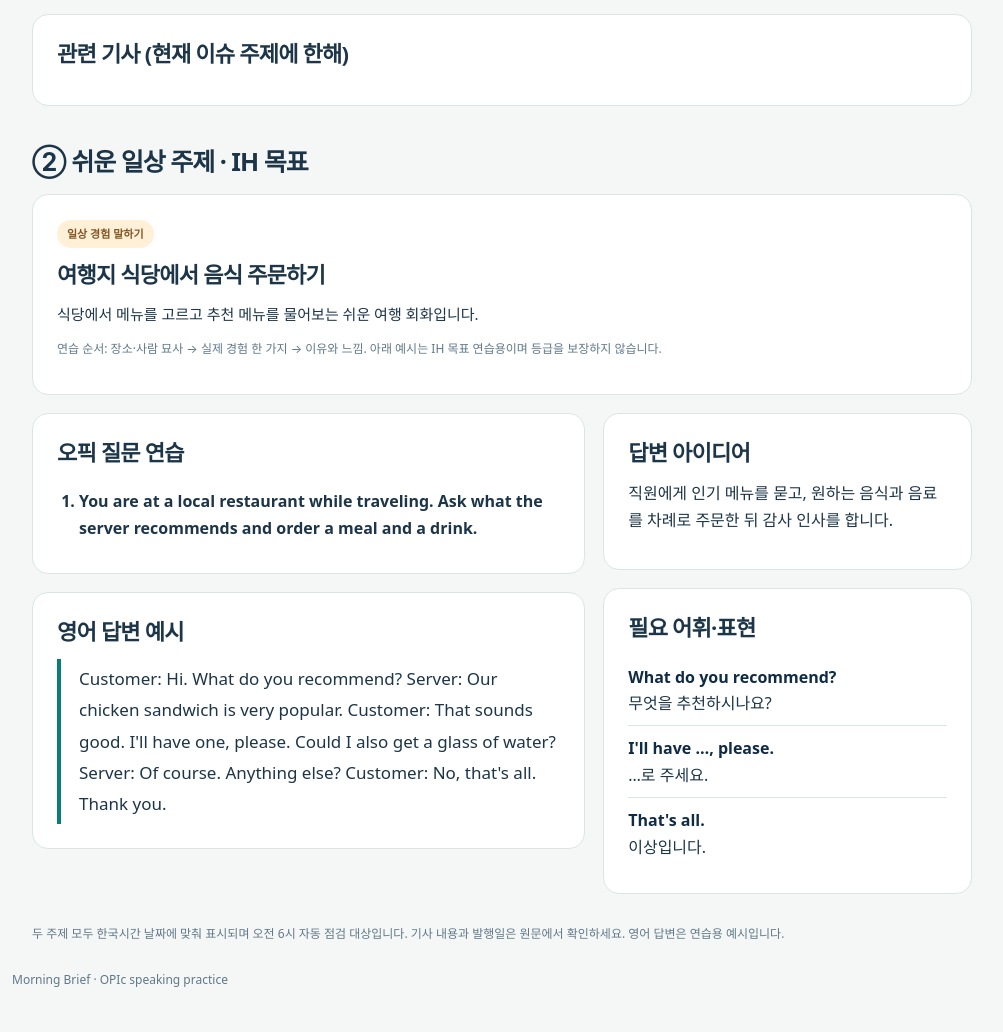
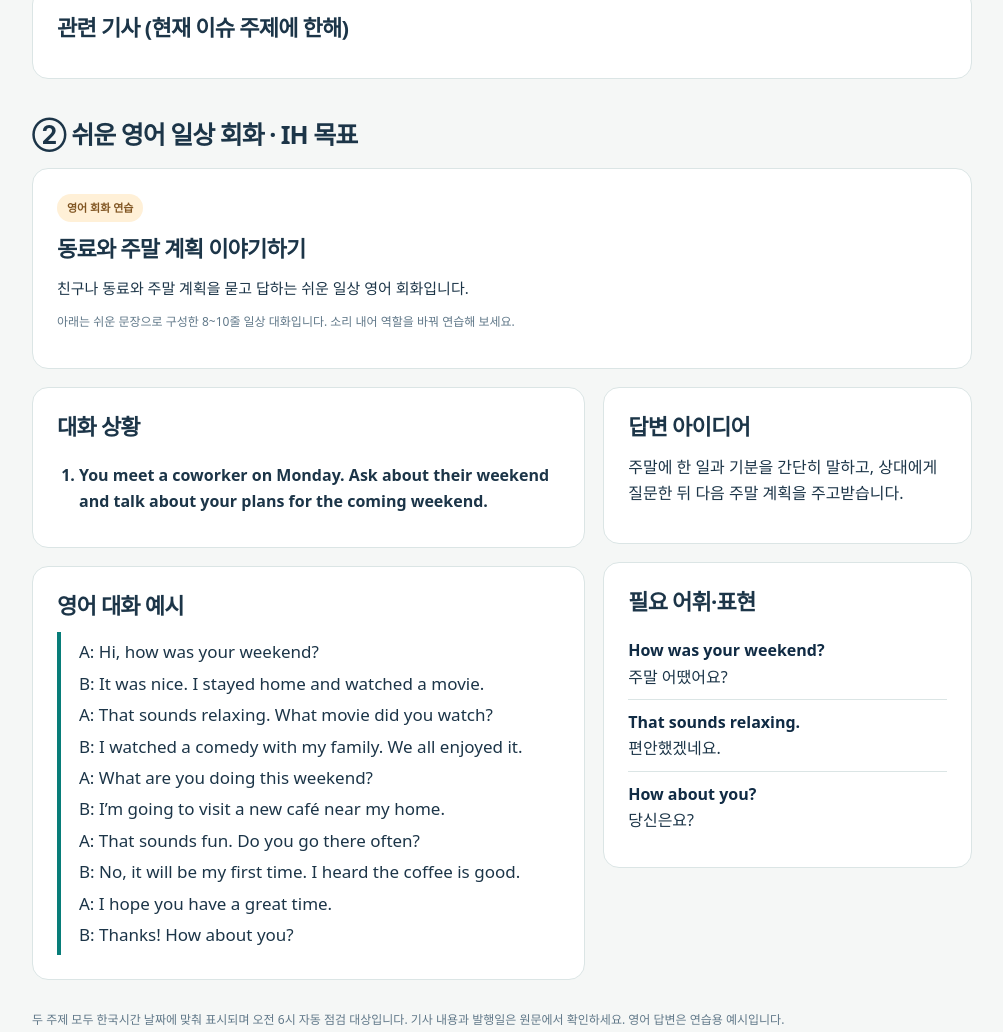
Before and after one commit to nick800920-ux/report, a plain HTML site: page opic.html in a window 1280 px wide. Shown: the part 1289-2321 px from the top of the page, without its empty margins (138-1141 px from the left). Drawn offline with Linux system fonts and the light colour scheme.

Commit message:
Update daily OPIc and IH conversation format

```diff
--- a/opic.html
+++ b/opic.html
@@ -13,10 +13,10 @@
 </head>
 <body>
   <div class="top"><div class="wrap"><a href="index.html">MORNING<span>.</span>BRIEF</a><a href="index.html">홈페이지로 ↗</a></div></div>
-  <header class="hero"><div class="wrap"><div class="eyebrow">DAILY SPEAKING PRACTICE</div><h1>오늘의 오픽 · 두 가지 주제</h1><p>AL 목표의 실전형 주제 하나와 IH 목표의 쉬운 일상 주제 하나를 매일 연습하세요. 예시 답변은 외우기보다 자신의 경험으로 바꿔 말하면 좋습니다.</p></div></header>
+  <header class="hero"><div class="wrap"><div class="eyebrow">DAILY SPEAKING PRACTICE</div><h1>오늘의 오픽 · 영어 회화</h1><p>① AL 목표의 오픽 실전 주제와 ② IH 목표의 쉬운 일상 영어 대화를 매일 연습하세요.</p></div></header>
   <main class="wrap">
     <div class="daybar"><strong id="opic-date">날짜 확인 중</strong><button id="opic-prev" type="button">← 어제</button><button id="opic-today" type="button">오늘</button><button id="opic-next" type="button">내일 →</button></div>
-    <div class="topic-head"><h2>① AL 실전형 주제</h2></div>
+    <div class="topic-head"><h2>① OPIc AL 실전 주제</h2></div>
     <section class="card"><span class="pill">오늘의 AL 연습 주제</span><h2 id="opic-title">불러오는 중…</h2><p class="intro" id="opic-intro"></p></section>
     <div class="grid"><div>
       <section class="card"><h2>오픽 질문 연습</h2><ol class="questions" id="opic-questions"></ol></section>
@@ -26,11 +26,11 @@
       <section class="card"><h2>필요 어휘·표현</h2><ul class="vocab" id="opic-vocab"></ul></section>
     </div></div>
     <section class="card"><h2>관련 기사 (현재 이슈 주제에 한해)</h2><ul class="links" id="opic-links"></ul><p class="note" id="opic-link-note"></p></section>
-    <div class="topic-head"><h2>② 쉬운 일상 주제 · IH 목표</h2></div>
-    <section class="card"><span class="pill easy">일상 경험 말하기</span><h2 id="opic-life-title">불러오는 중…</h2><p class="intro" id="opic-life-intro"></p><p class="note">연습 순서: 장소·사람 묘사 → 실제 경험 한 가지 → 이유와 느낌. 아래 예시는 IH 목표 연습용이며 등급을 보장하지 않습니다.</p></section>
+    <div class="topic-head"><h2>② 쉬운 영어 일상 회화 · IH 목표</h2></div>
+    <section class="card"><span class="pill easy">영어 회화 연습</span><h2 id="opic-life-title">불러오는 중…</h2><p class="intro" id="opic-life-intro"></p><p class="note">아래는 쉬운 문장으로 구성한 8~10줄 일상 대화입니다. 소리 내어 역할을 바꿔 연습해 보세요.</p></section>
     <div class="grid"><div>
-      <section class="card"><h2>오픽 질문 연습</h2><ol class="questions" id="opic-life-questions"></ol></section>
-      <section class="card"><h2>영어 답변 예시</h2><blockquote class="answer" id="opic-life-answer"></blockquote></section>
+      <section class="card"><h2>대화 상황</h2><ol class="questions" id="opic-life-questions"></ol></section>
+      <section class="card"><h2>영어 대화 예시</h2><blockquote class="answer" id="opic-life-answer" style="white-space:pre-line"></blockquote></section>
     </div><div>
       <section class="card"><h2>답변 아이디어</h2><p id="opic-life-idea"></p></section>
       <section class="card"><h2>필요 어휘·표현</h2><ul class="vocab" id="opic-life-vocab"></ul></section>
--- a/opic.js
+++ b/opic.js
@@ -189,12 +189,12 @@
       vocab: [["catch up", "그동안의 소식을 나누다"], ["share stories", "이야기를 나누다"], ["family traditions", "가족 전통"]]
     },
     life: {
-      title: "여행지 식당에서 음식 주문하기",
-      intro: "식당에서 메뉴를 고르고 추천 메뉴를 물어보는 쉬운 여행 회화입니다.",
-      questions: ["You are at a local restaurant while traveling. Ask what the server recommends and order a meal and a drink."],
-      idea: "직원에게 인기 메뉴를 묻고, 원하는 음식과 음료를 차례로 주문한 뒤 감사 인사를 합니다.",
-      answer: "Customer: Hi. What do you recommend?\nServer: Our chicken sandwich is very popular.\nCustomer: That sounds good. I'll have one, please. Could I also get a glass of water?\nServer: Of course. Anything else?\nCustomer: No, that's all. Thank you.",
-      vocab: [["What do you recommend?", "무엇을 추천하시나요?"], ["I'll have …, please.", "…로 주세요."], ["That's all.", "이상입니다."]]
+      title: "동료와 주말 계획 이야기하기",
+      intro: "친구나 동료와 주말 계획을 묻고 답하는 쉬운 일상 영어 회화입니다.",
+      questions: ["You meet a coworker on Monday. Ask about their weekend and talk about your plans for the coming weekend."],
+      idea: "주말에 한 일과 기분을 간단히 말하고, 상대에게 질문한 뒤 다음 주말 계획을 주고받습니다.",
+      answer: "A: Hi, how was your weekend?\nB: It was nice. I stayed home and watched a movie.\nA: That sounds relaxing. What movie did you watch?\nB: I watched a comedy with my family. We all enjoyed it.\nA: What are you doing this weekend?\nB: I’m going to visit a new café near my home.\nA: That sounds fun. Do you go there often?\nB: No, it will be my first time. I heard the coffee is good.\nA: I hope you have a great time.\nB: Thanks! How about you?",
+      vocab: [["How was your weekend?", "주말 어땠어요?"], ["That sounds relaxing.", "편안했겠네요."], ["How about you?", "당신은요?"]]
     }
   };
   const parts = new Intl.DateTimeFormat("en-CA", {timeZone: "Asia/Seoul", year: "numeric", month: "2-digit", day: "2-digit"}).formatToParts(new Date());
@@ -384,12 +384,12 @@
         vocab: [["catch up", "그동안의 소식을 나누다"], ["share stories", "이야기를 나누다"], ["family traditions", "가족 전통"]]
       },
       life: {
-        title: "여행지 식당에서 음식 주문하기",
-        intro: "식당에서 메뉴를 고르고 추천 메뉴를 물어보는 쉬운 여행 회화입니다.",
-        questions: ["You are at a local restaurant while traveling. Ask what the server recommends and order a meal and a drink."],
-        idea: "직원에게 인기 메뉴를 묻고, 원하는 음식과 음료를 차례로 주문한 뒤 감사 인사를 합니다.",
-        answer: "Customer: Hi. What do you recommend?\nServer: Our chicken sandwich is very popular.\nCustomer: That sounds good. I'll have one, please. Could I also get a glass of water?\nServer: Of course. Anything else?\nCustomer: No, that's all. Thank you.",
-        vocab: [["What do you recommend?", "무엇을 추천하시나요?"], ["I'll have …, please.", "…로 주세요."], ["That's all.", "이상입니다."]]
+        title: "동료와 주말 계획 이야기하기",
+        intro: "친구나 동료와 주말 계획을 묻고 답하는 쉬운 일상 영어 회화입니다.",
+        questions: ["You meet a coworker on Monday. Ask about their weekend and talk about your plans for the coming weekend."],
+        idea: "주말에 한 일과 기분을 간단히 말하고, 상대에게 질문한 뒤 다음 주말 계획을 주고받습니다.",
+        answer: "A: Hi, how was your weekend?\nB: It was nice. I stayed home and watched a movie.\nA: That sounds relaxing. What movie did you watch?\nB: I watched a comedy with my family. We all enjoyed it.\nA: What are you doing this weekend?\nB: I’m going to visit a new café near my home.\nA: That sounds fun. Do you go there often?\nB: No, it will be my first time. I heard the coffee is good.\nA: I hope you have a great time.\nB: Thanks! How about you?",
+        vocab: [["How was your weekend?", "주말 어땠어요?"], ["That sounds relaxing.", "편안했겠네요."], ["How about you?", "당신은요?"]]
       }
     }
   };
@@ -404,7 +404,7 @@
     if (date) date.textContent = dateForDay(today);
   }
   const homeSummary = document.querySelector("#opic .panel p:last-of-type");
-  if (homeSummary) homeSummary.textContent = "주제마다 질문 1개 · 짧은 영어 답변 · 핵심 표현 2~3개를 연습합니다. 시사 주제에만 원문 기사 링크가 있습니다.";
+  if (homeSummary) homeSummary.textContent = "AL은 OPIc 질문·답변, IH는 쉬운 8~10줄 일상 영어 대화와 핵심 표현을 연습합니다. 기사 링크는 AL 주제에만 있습니다.";
 
   const stockCallout = document.querySelector("#ideas .callout");
   if (stockCallout && !document.getElementById("daily-stock-outlook")) {
```
Also changed, not shown: index.html (+1 -1 lines).
